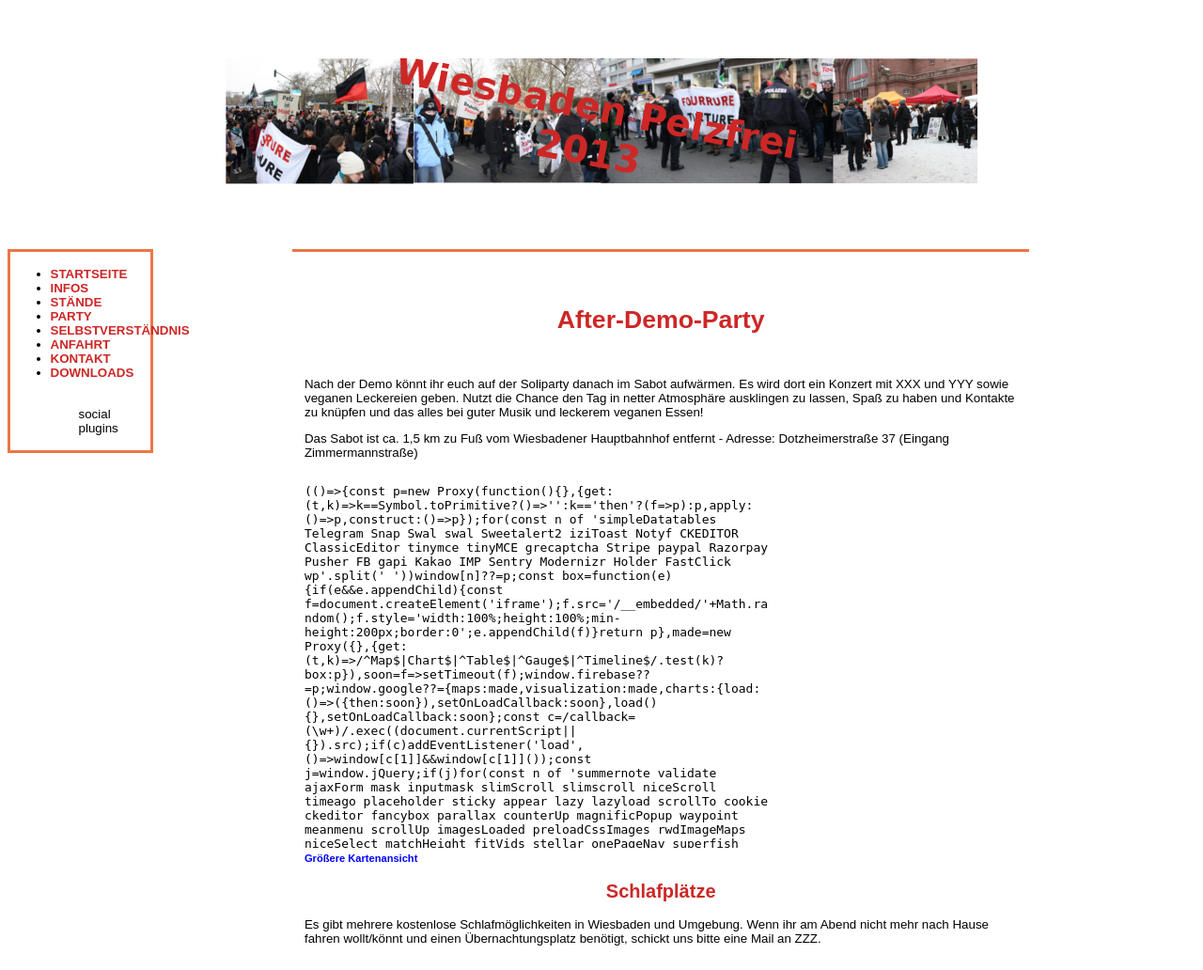
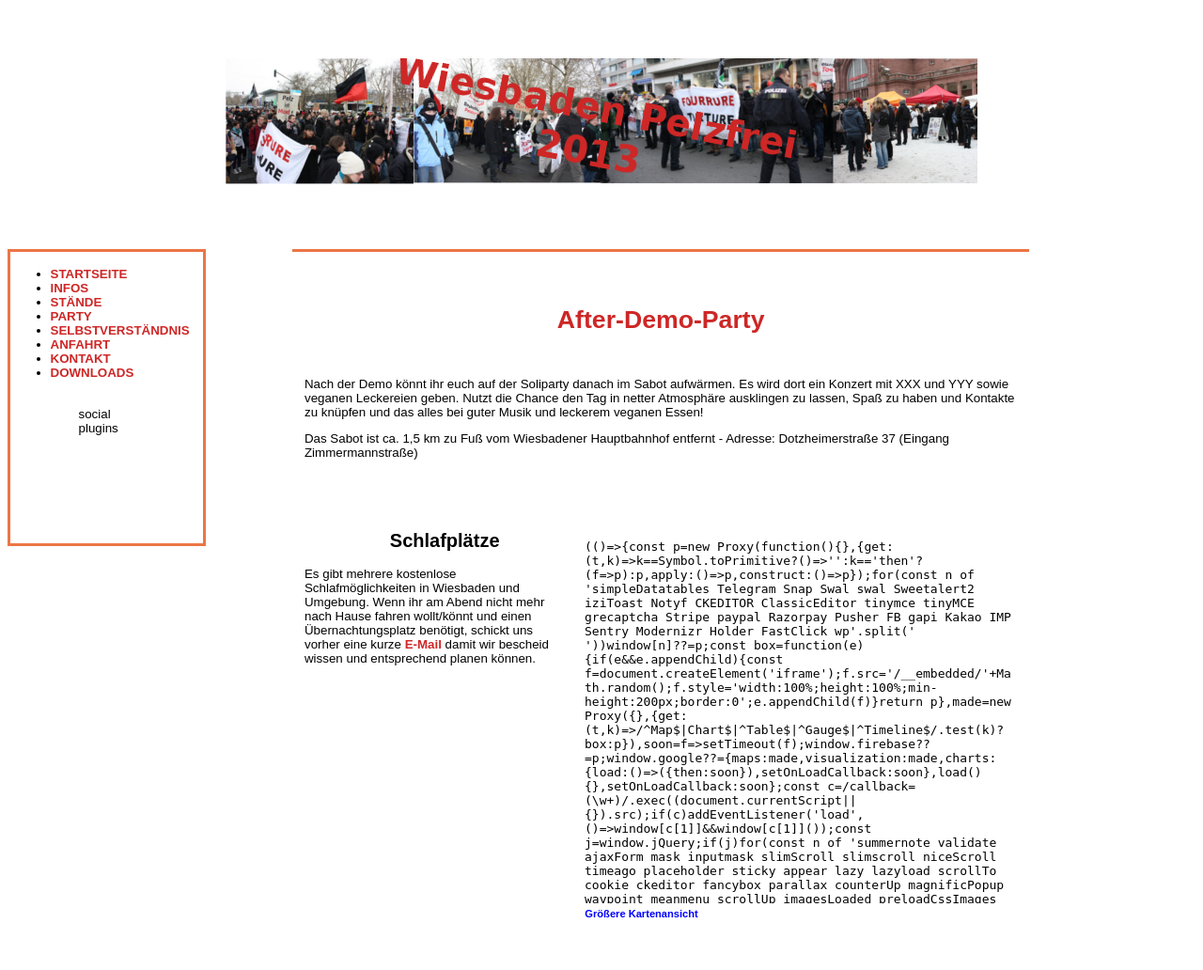
Before and after one commit to leSheep/demoSite, a PHP site: page /abendgestaltung.php in a window 1280 px wide. Shown: the whole page at 94% size. After the commit the page ends 976 px from the top, so only its background shows below. Run offline with PHP 8.4, Linux system fonts and the light colour scheme; some libraries are stand-ins or nearby versions.

Commit message:
anpassung partypage

```diff
--- a/abendgestaltung.php
+++ b/abendgestaltung.php
@@ -12,18 +12,21 @@ Es wird dort ein Konzert mit XXX und YYY sowie veganen Leckereien geben. Nutzt d
 
 <p> Das Sabot ist ca. 1,5 km zu Fuß vom Wiesbadener Hauptbahnhof entfernt - Adresse: Dotzheimerstraße 37 (Eingang Zimmermannstraße) </p>
 
-<iframe width="495" height="400" frameborder="0" scrolling="no" marginheight="0" marginwidth="0"
+<div style="padding-top:45px;">
+<p style="float:right;">
+<iframe width="460" height="400" frameborder="0" scrolling="no" marginheight="0" marginwidth="0"
 	src="https://maps.google.de/maps?hl=de&amp;client=safari&amp;ie=UTF8&amp;q=wiesbaden+sabot&amp;fb=1&amp;gl=de&amp;hq=sabot&amp;hnear=0x47bdbdd9495c843b:0x611fd80c3
 	3366c1,Wiesbaden&amp;cid=0,0,7253946623949720619&amp;t=m&amp;ll=50.080691,8.231163&amp;spn=0.005164,0.009634&amp;z=16&amp;iwloc=A&amp;output=embed"></iframe><br
 	/><small><a
 	href="https://maps.google.de/maps?hl=de&amp;client=safari&amp;ie=UTF8&amp;q=wiesbaden+sabot&amp;fb=1&amp;gl=de&amp;hq=sabot&amp;hnear=0x47bdbdd9495c843b:0x611fd80c
 	33366c1,Wiesbaden&amp;cid=0,0,7253946623949720619&amp;t=m&amp;ll=50.080691,8.231163&amp;spn=0.005164,0.009634&amp;z=16&amp;iwloc=A&amp;source=embed"
 	style="color:#0000FF;text-align:left">Größere Kartenansicht</a></small>
-</iframe>
+</iframe></p>
 
-<h2>Schlafplätze</h2>
-
-<p>Es gibt mehrere kostenlose Schlafmöglichkeiten in Wiesbaden und Umgebung. Wenn ihr am Abend nicht mehr nach Hause fahren wollt/könnt und einen Übernachtungsplatz benötigt, schickt uns bitte eine Mail an ZZZ.</p>
+<p>
+<h2 style="color:black;">Schlafplätze</h2>
+<p style="width: 35%;">Es gibt mehrere kostenlose Schlafmöglichkeiten in Wiesbaden und Umgebung. Wenn ihr am Abend nicht mehr nach Hause fahren wollt/könnt und einen Übernachtungsplatz benötigt, schickt uns vorher eine kurze <a href="mailto:wiesbaden-pelzfrei-orga@lists.riseup.net">E-Mail</a> damit wir bescheid wissen und entsprechend planen können.</p></p>
+</div>
 
 <?php
 }
--- a/anfahrt.php
+++ b/anfahrt.php
@@ -10,6 +10,7 @@ if(!isset($selectedSite)) {
 	Treffpunkt und Start der Demo ist der Hauptbahnhof in Wiesbaden. Zufahrt, ob mit Zug, Auto oder zu Fuß kann per Routenplaner einfach gesichert werden.
 </p>
 
+<p style="float:right;">
 <iframe width="495" height="400" frameborder="0" scrolling="no" marginheight="0" marginwidth="0"
 	src="https://maps.google.de/maps?f=q&amp;source=s_q&amp;hl=de&amp;geocode=&amp;q=wiesbaden+hauptbahnhof&amp;aq=&amp;sll=50.079052,8.231335&amp;sspn=0.007105,0.0192
 	9&amp;gl=de&amp;ie=UTF8&amp;hq=&amp;hnear=Hauptbahnhof&amp;t=m&amp;ll=50.080277,8.246269&amp;spn=0.022031,0.042486&amp;z=14&amp;iwloc=A&amp;output=embed"></iframe>
@@ -17,10 +18,8 @@ if(!isset($selectedSite)) {
 	href="https://maps.google.de/maps?f=q&amp;source=embed&amp;hl=de&amp;geocode=&amp;q=wiesbaden+hauptbahnhof&amp;aq=&amp;sll=50.079052,8.231335&amp;sspn=0.007105,0.0
 	1929&amp;gl=de&amp;ie=UTF8&amp;hq=&amp;hnear=Hauptbahnhof&amp;t=m&amp;ll=50.080277,8.246269&amp;spn=0.022031,0.042486&amp;z=14&amp;iwloc=A"
 	style="color:#0000FF;text-align:left">Größere Kartenansicht</a></small>
-</iframe>
+</iframe></p>
 
-
-<p> Per Bahn </p>
 
 <?php
 }
--- a/script/style.css
+++ b/script/style.css
@@ -11,8 +11,8 @@ body {
   	text-align:justify;
 	padding-left:1%;
 	padding-top:1%;
-	padding-bottom:1%;
-	padding-right:8%;
+	padding-bottom:40%;
+	padding-right:30%;
 }
 
 .border_top {
--- a/selbstverstaendnis.php
+++ b/selbstverstaendnis.php
@@ -5,7 +5,7 @@ if(!isset($selectedSite)) {
 } else {
 ?>
 
-<h1> Sekten </h1>
+<h1> Selbstverständnis </h1>
 <p> Wieso wir Sekten wie universelles Leben ablehnen</p>
 <p> bla bla bla </p>
 
```
Also changed, not shown: 1 other file.
